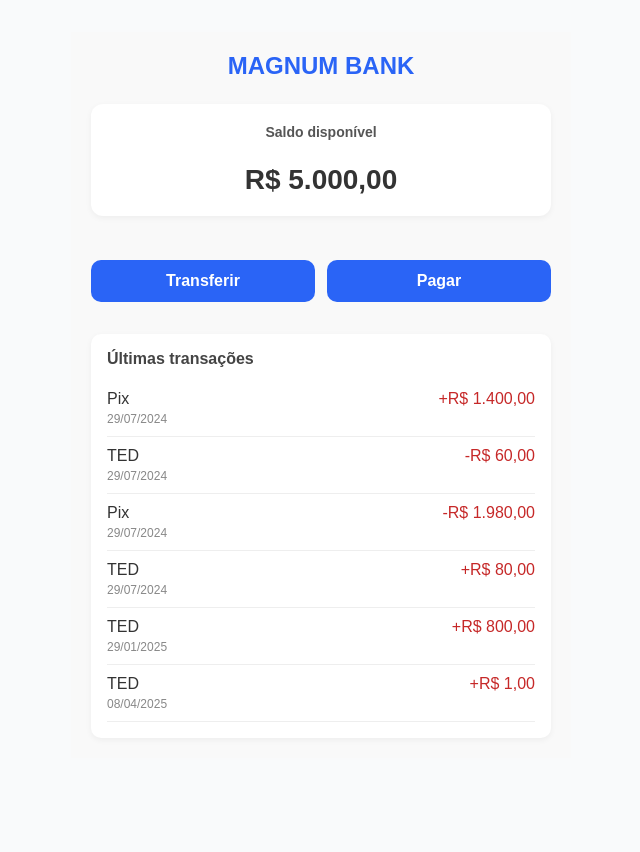
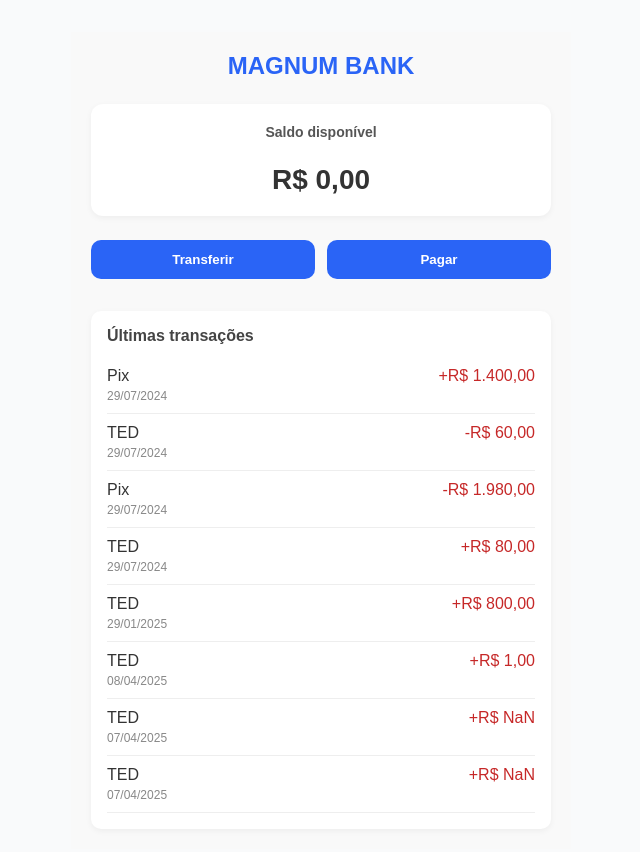
Before and after one commit to Gstv/reactjs-magnum-bank-case, a React (Vite) app: page / in a window 1280 px wide. Shown: the top 852 px of the page, without its empty margins (319-959 px from the left). Before the commit the page ends 800 px from the top, so only its background shows below. Built offline with nearby package versions, Linux system fonts and the light colour scheme; data requests are answered from the project's data file; sample sign-in values are in the browser's storage.

Commit message:
feat: auth private routes signin

```diff
--- a/package.json
+++ b/package.json
@@ -8,10 +8,12 @@
     "build": "tsc -b && vite build",
     "lint": "eslint .",
     "preview": "vite preview",
-    "server": "json-server server.json -p 3333"
+    "server": "json-server server.json -m ./node_modules/json-server-auth -p 3333"
   },
   "dependencies": {
     "axios": "^1.8.4",
+    "json-server": "^0.17.3",
+    "json-server-auth": "^2.1.0",
     "react": "^19.0.0",
     "react-dom": "^19.0.0",
     "react-hook-form": "^7.55.0",
@@ -27,7 +29,6 @@
     "eslint-plugin-react-hooks": "^5.1.0",
     "eslint-plugin-react-refresh": "^0.4.19",
     "globals": "^15.15.0",
-    "json-server": "^1.0.0-beta.3",
     "typescript": "~5.7.2",
     "typescript-eslint": "^8.24.1",
     "vite": "^6.2.0"
--- a/server.json
+++ b/server.json
@@ -1,30 +1,32 @@
 {
   "users": [
     {
-      "id": "1",
-      "recipient_email": "gstv.almeida@gmail.com",
-      "recipient_password": "senha123",
-      "recipient_name": "Gustavo André",
-      "current_balance": 5000,
-      "agency_number": "7048",
-      "account_number": "718352",
-      "pix_key": "04580453735",
-      "recipient_cpf": "04580453735",
-      "recipient_cnpj": "",
-      "transaction_password": "12344"
+      "email": "admin@admin.com",
+      "password": "$2a$10$Y1Z.4k2GvjZjDex9v5j3ION6U7snozCcP6exgLn334mN3/lvI2tLy",
+      "name": "Admin",
+      "id": 1,
+      "balance": 0,
+      "document": "50220166000"
     },
     {
-      "id": "2",
-      "recipient_email": "joao@gmail.com",
-      "recipient_password": "senha123",
-      "recipient_name": "João Silva",
-      "current_balance": 1000,
-      "agency_number": "8216",
-      "account_number": "626880",
-      "pix_key": "joao@gmail.com",
-      "recipient_cpf": "",
-      "recipient_cnpj": "87562667000166",
-      "transaction_password": "12344"
+      "email": "teste@test.com",
+      "password": "$2a$10$KHDzEMvHAWs93Q8PvHFCAOa/9Fxp8iOzhpU1x4VGfzlW0sqoa5tdq",
+      "name": "Teste",
+      "id": 2,
+      "balance": 0,
+      "document": "20220166000"
+    },
+    {
+      "email": "mariano@teste.com",
+      "password": "$2a$10$sgZZ3yooohJUubqkKe1RXes8Ko9EcTzrSsRrzhtotqLR1q4aPoVLK",
+      "name": "Mariano",
+      "agency_number": "0357",
+      "account_number": "06832512",
+      "pix_key": "10220166000",
+      "transaction_password": "1234",
+      "balance": 0,
+      "document": "10220166000",
+      "id": 3
     }
   ],
   "transactions": [
@@ -97,6 +99,86 @@
       "password": "1",
       "type": "income",
       "user_id": 1
+    },
+    {
+      "transaction_type": "TED",
+      "name": "1",
+      "bank": "1",
+      "created_at": "2025-04-07",
+      "password": "1",
+      "type": "income",
+      "user_id": 1,
+      "id": "kVPWmfb"
+    },
+    {
+      "transaction_type": "TED",
+      "name": "2",
+      "bank": "2",
+      "created_at": "2025-04-07",
+      "password": "2",
+      "type": "income",
+      "user_id": 1,
+      "id": "nJwQ28R"
+    },
+    {
+      "transaction_type": "TED",
+      "name": "2",
+      "bank": "2",
+      "created_at": "2025-04-07",
+      "password": "2",
+      "type": "income",
+      "user_id": 202695,
+      "id": "BDnyhQc"
+    },
+    {
+      "transaction_type": "TED",
+      "name": "2",
+      "bank": "2",
+      "created_at": "2025-04-09",
+      "password": "2",
+      "type": "income",
+      "user_id": 315123,
+      "id": "78mYcaf"
+    },
+    {
+      "transaction_type": "TED",
+      "name": "1",
+      "bank": "1",
+      "created_at": "2025-04-07",
+      "password": "1",
+      "type": "income",
+      "user_id": 165540,
+      "id": "QKoW-jg"
+    },
+    {
+      "transaction_type": "TED",
+      "name": "1",
+      "bank": "2",
+      "created_at": "2025-04-07",
+      "password": "2",
+      "type": "income",
+      "user_id": 570431,
+      "id": "C9vrVGL"
+    },
+    {
+      "transaction_type": "TED",
+      "name": "2",
+      "bank": "2",
+      "created_at": "2025-04-09",
+      "password": "2",
+      "type": "income",
+      "user_id": 865967,
+      "id": "BRQN6Sw"
+    },
+    {
+      "transaction_type": "TED",
+      "name": "2",
+      "bank": "2",
+      "created_at": "2025-04-07",
+      "password": "2",
+      "type": "income",
+      "user_id": 980491,
+      "id": "yuu9GTj"
     }
   ]
 }
--- a/src/pages/home/index.tsx
+++ b/src/pages/home/index.tsx
@@ -32,13 +32,10 @@ interface TransactionRequest {
 function Home() {
   const navigate = useNavigate();
   const [transactions, setTransactions] = useState<Transaction[]>([]);
-  const [user, setUser] = useState<User>({
-    id: 1,
-    name: "Gustavo André",
-    balance: 5000,
-  });
+  const [user, setUser] = useState<User>();
 
   useEffect(() => {
+    if (user) {
       api
         .get<TransactionRequest[]>(`transactions/?user_id=${user.id}`)
         .then(({ data }) => {
@@ -53,10 +50,32 @@ function Home() {
         .catch((error) => {
           console.error("Erro ao buscar dados:", error);
         });
+    }
   }, [user]);
 
+  useEffect(() => {
+    const storedUser = localStorage.getItem("user");
+
+    if (storedUser) {
+      const { id } = JSON.parse(storedUser);
+
+      api
+        .get(`users/${id}`)
+        .then(({ data }) => {
+          setUser({
+            id: data.id,
+            name: data.name,
+            balance: data.balance,
+          });
+        })
+        .catch((error) => {
+          console.error("Erro ao buscar dados:", error);
+        });
+    }
+  }, []);
+
   function handleNavigateToTransactionPage() {
-    navigate('/transaction');
+    navigate("/transaction");
   }
 
   return (
@@ -65,7 +84,7 @@ function Home() {
 
       <section className={styles.balanceCard}>
         <h2>Saldo disponível</h2>
-        <p className={styles.balance}>{priceFormatter.format(user.balance)}</p>
+        <p className={styles.balance}>{priceFormatter.format(user?.balance)}</p>
       </section>
 
       <section className={styles.actions}>
--- a/src/pages/login/style.module.css
+++ b/src/pages/login/style.module.css
@@ -43,7 +43,7 @@ input {
   font-size: 14px;
 }
 
-button {
+.buttonSubmit {
   padding: 12px;
   background-color: #2a64f6;
   color: #fff;
@@ -54,6 +54,18 @@ button {
   transition: background-color 0.3s ease;
 }
 
-button:hover {
-  background-color: #1f4ed8;
+.buttonSubmit:hover {
+  color: #1f4ed8;
 }
+
+.buttonRegisterIn {
+  font-size: 12px;
+  margin-top: 15px;
+  border: none;
+  background: none;
+  cursor: pointer;
+}
+
+.buttonRegisterIn:hover {
+  color: #1f4ed8;
+}
--- a/src/pages/transaction/style.module.css
+++ b/src/pages/transaction/style.module.css
@@ -56,7 +56,7 @@ select {
   margin-right: 6px;
 }
 
-button {
+.buttonSubmit {
   margin-top: 20px;
   width: 100%;
   background-color: #2a64f6;
--- /dev/null
+++ b/src/routes/PrivateRoute.tsx
@@ -0,0 +1,13 @@
+import { ReactNode } from "react";
+import { Navigate } from "react-router";
+
+interface PrivateRouteProps {
+  children: ReactNode;
+}
+
+function PrivateRoute({ children }: PrivateRouteProps) {
+  const token = localStorage.getItem("token");
+  return token ? children : <Navigate to="/login" replace />;
+}
+
+export default PrivateRoute;
--- a/src/routes/index.tsx
+++ b/src/routes/index.tsx
@@ -3,13 +3,28 @@ import { Routes, Route } from "react-router";
 import Home from "../pages/home";
 import Login from "../pages/login";
 import Transaction from "../pages/transaction";
+import PrivateRoute from "./PrivateRoute";
 
 function AppRoutes() {
   return (
     <Routes>
-      <Route path="/" index element={<Home />} />
-      <Route path="/login" element={<Login />} />
-      <Route path="/transaction" element={<Transaction />} />
+      <Route path="/login" index element={<Login />} />
+      <Route
+        path="/"
+        element={
+          <PrivateRoute>
+            <Home />
+          </PrivateRoute>
+        }
+      />
+      <Route
+        path="/transaction"
+        element={
+          <PrivateRoute>
+            <Transaction />
+          </PrivateRoute>
+        }
+      />
 
       <Route path="*" element={<h1>Essa página não existe!</h1>} />
     </Routes>
--- a/src/services/api.ts
+++ b/src/services/api.ts
@@ -1,5 +1,15 @@
-import axios from 'axios';
+import axios from "axios";
 
 export const api = axios.create({
-  baseURL: 'http://localhost:3333',
+  baseURL: "http://localhost:3333",
 });
+
+api.interceptors.request.use((config) => {
+  const token = localStorage.getItem("token");
+  if (token) {
+    config.headers.Authorization = `Bearer ${token}`;
+  }
+  return config;
+});
+
+export default api;
```
Also changed, not shown: src/pages/login/index.tsx (+134 -6 lines), 1 other file (tests, documents, lock files or other folders). Lines whose indentation alone changed are shown as unchanged.
